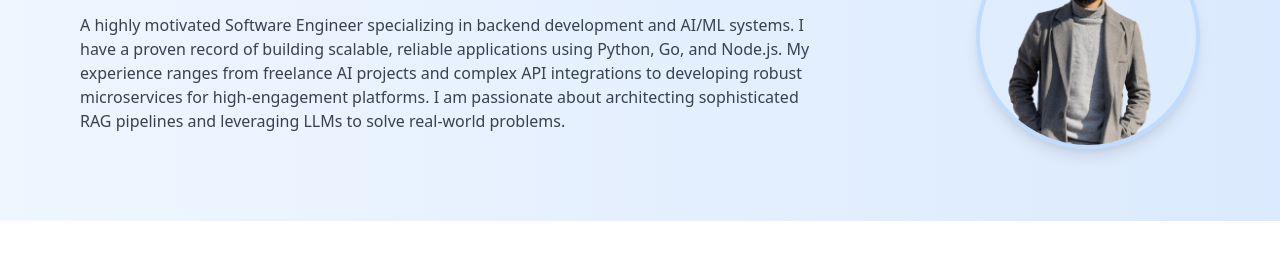
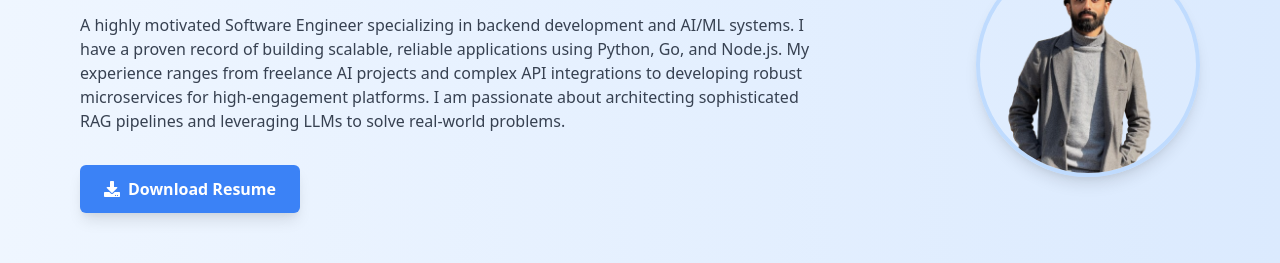
Before and after one commit to Qamar2315/Qamar2315.github.io, a plain HTML site: page index.html in a window 1280 px wide. Shown: the part 211-474 px from the top of the page. Drawn offline with nearby package versions, Linux system fonts and the light colour scheme; a small style sheet from the web is missing.

Commit message:
Added a download resume button to the portfolio website and included the resume file. Updated the README to reflect this new feature and the addition of the resume.

```diff
--- a/index.html
+++ b/index.html
@@ -161,6 +161,13 @@
           <p class="text-gray-700 mb-6">
             A highly motivated Software Engineer specializing in backend development and AI/ML systems. I have a proven record of building scalable, reliable applications using Python, Go, and Node.js. My experience ranges from freelance AI projects and complex API integrations to developing robust microservices for high-engagement platforms. I am passionate about architecting sophisticated RAG pipelines and leveraging LLMs to solve real-world problems.
           </p>
+
+          <!-- Download Resume Button -->
+          <div class="mt-8">
+            <a href="resume.pdf" download="Qamar-Ul-Islam-Resume.pdf" class="inline-block bg-blue-500 text-white font-bold py-3 px-6 rounded-md hover:bg-blue-600 transition-colors shadow-lg">
+                <i class="fas fa-download mr-2"></i>Download Resume
+            </a>
+          </div>
         </div>
 
         <!-- Image Section -->
```
Also changed, not shown: readme.md, 1 other file.
